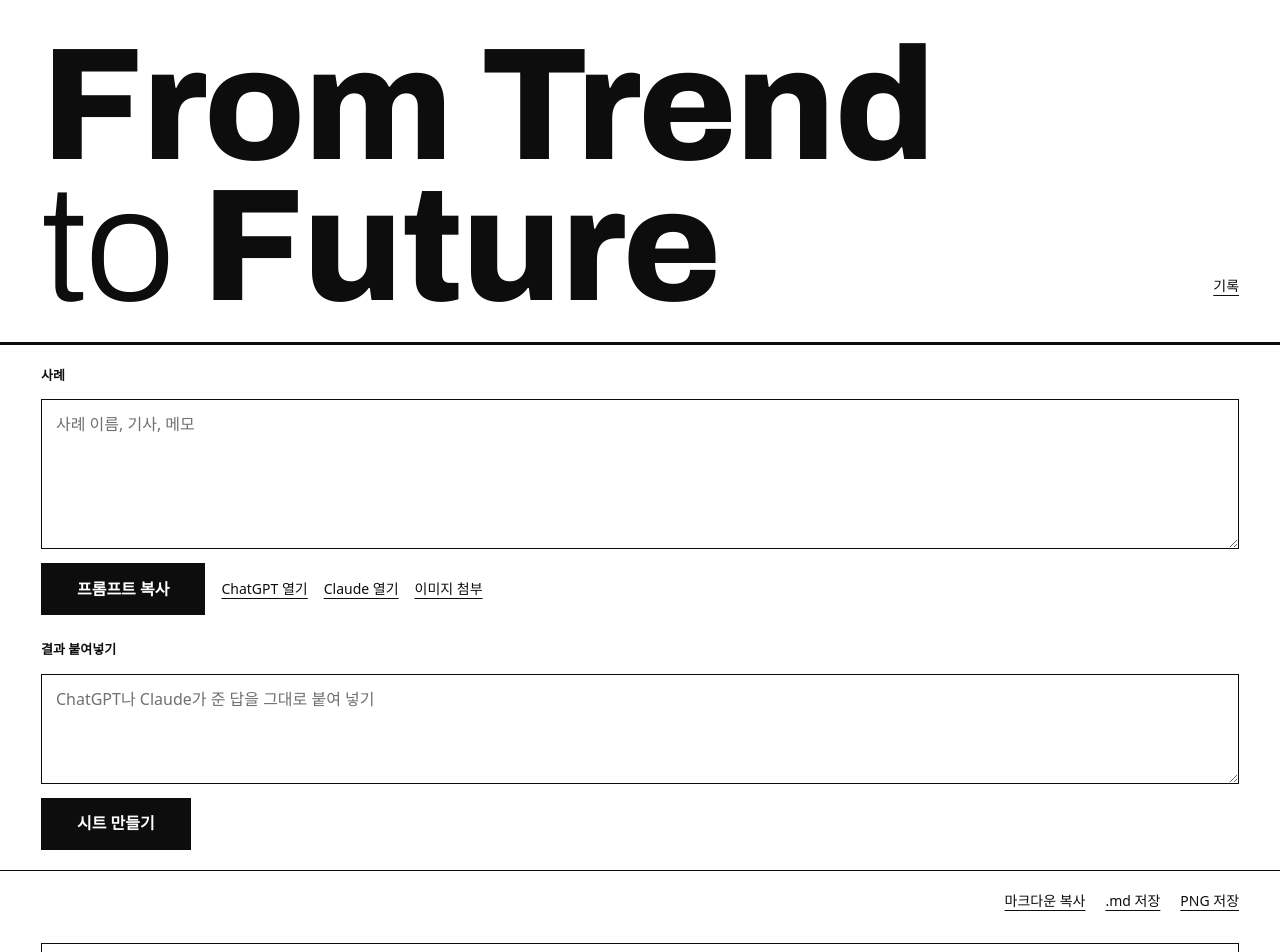
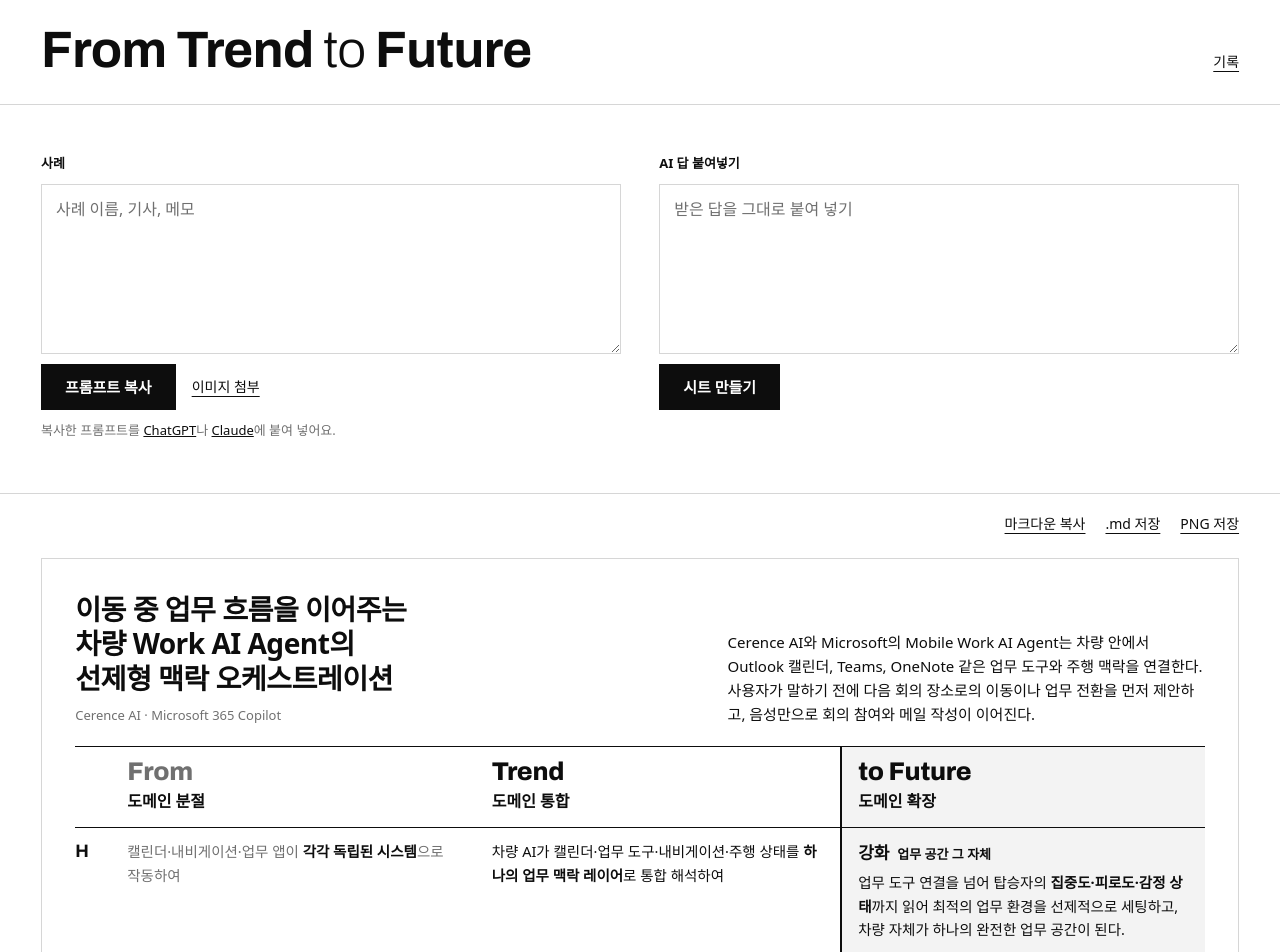
Before and after one commit to jaeen0930/from-trend-to-future, a website: page public/index.html in a window 1280 px wide. Shown: the top 952 px of the page. Drawn offline with nearby package versions, Linux system fonts and the light colour scheme; a web font is replaced by a local one.

Commit message:
Calmer layout: smaller title, two-column form, lighter rules
Co-Authored-By: Claude Opus 5.5 <noreply@anthropic.com>
Claude-Session: https://claude.ai/code/session_0134SpYCuoU7jqqzESJd4Yjp

```diff
--- a/public/index.html
+++ b/public/index.html
@@ -19,21 +19,23 @@
 body{margin:0;background:var(--bg);color:var(--ink);font:16px/1.6 "IBM Plex Sans KR",system-ui,sans-serif;overflow-x:clip;-webkit-font-smoothing:antialiased}
 .x{font-family:Archivo,"IBM Plex Sans KR",sans-serif;font-stretch:62%;font-weight:800;letter-spacing:-.01em;line-height:.88}
 .pad{padding-inline:max(3.2vw,16px)}
-.mast{padding-top:clamp(18px,3vw,36px);padding-bottom:clamp(14px,2vw,24px);border-bottom:3px solid var(--ink);display:flex;align-items:flex-end;justify-content:space-between;gap:16px}
-.mast h1{margin:0;font-size:clamp(58px,12.5vw,210px)}
+.mast{padding-top:28px;padding-bottom:20px;display:flex;align-items:baseline;justify-content:space-between;gap:16px;border-bottom:1px solid var(--rule)}
+.mast h1{margin:0;font-size:clamp(34px,4vw,52px);font-weight:700}
 .mast h1 span{font-weight:300}
 .mast nav{display:flex;gap:18px;padding-bottom:.6em}
 .ln{font:inherit;font-size:14px;background:none;border:0;padding:10px 0;color:var(--ink);cursor:pointer;text-decoration:underline;text-underline-offset:4px;min-height:44px}
 a.ln{display:inline-flex;align-items:center}
 .ln:hover{text-decoration-thickness:2px}
 button:focus-visible,textarea:focus-visible,input:focus-visible,[contenteditable]:focus-visible{outline:2px solid var(--ink);outline-offset:2px}
-.form{display:grid;grid-template-columns:minmax(0,1fr);border-bottom:1px solid var(--ink)}
+.form{display:grid;grid-template-columns:repeat(2,minmax(0,1fr));gap:clamp(20px,3vw,48px);padding-top:28px;padding-bottom:32px;border-bottom:1px solid var(--rule)}
+.col{display:grid;gap:10px;align-content:start}
+.hint{font-size:13px;color:var(--mute)}.hint a{color:var(--ink)}
 .form>div{padding:20px 0}
 .form .side{padding-right:24px;border-right:1px solid var(--rule);display:grid;gap:18px;align-content:start}
 .form .main{display:grid;gap:14px}
 .lb{font-size:13px;font-weight:600}
-textarea,input[type=text]{font:inherit;font-size:16px;color:var(--ink);background:var(--bg);border:1px solid var(--ink);padding:12px 14px;width:100%}
-textarea{min-height:150px;resize:vertical;line-height:1.6}
+textarea,input[type=text]{font:inherit;font-size:16px;color:var(--ink);background:var(--bg);border:1px solid var(--rule);padding:12px 14px;width:100%}
+textarea{min-height:170px;resize:vertical;line-height:1.6}
 textarea::placeholder,input::placeholder{color:var(--mute)}
 .opt{display:grid;gap:2px}
 .opt label{display:flex;gap:10px;align-items:center;font-size:14px;min-height:36px;cursor:pointer}
@@ -41,39 +43,39 @@ textarea::placeholder,input::placeholder{color:var(--mute)}
 .file{font-size:14px;display:flex;gap:10px;align-items:center;min-height:44px}
 .file img{width:44px;height:32px;object-fit:cover}
 .row{display:flex;gap:16px;align-items:center;flex-wrap:wrap}
-.go{font:inherit;font-weight:700;font-size:16px;background:var(--ink);color:var(--bg);border:0;min-height:52px;padding:0 36px;cursor:pointer}
+.go{font:inherit;font-weight:600;font-size:15px;background:var(--ink);color:var(--bg);border:0;min-height:46px;padding:0 24px;cursor:pointer}
 .go:disabled{opacity:.35;cursor:default}
 .thumb{display:inline-flex;gap:10px;align-items:center}.thumb[hidden]{display:none}.thumb img{height:44px;width:auto;max-width:80px;object-fit:cover;border:1px solid var(--ink)}
-.drag textarea{border-style:dashed;border-width:2px}
+.drag #caseIn{border-style:dashed;border-width:2px}
 .fig{margin:0;border:1px solid var(--rule)}.fig img{display:block;width:100%;max-height:220px;object-fit:cover}
 .status{font-size:13px;color:var(--mute)}
 .status.err{color:var(--ink);font-weight:600}
 .tools{display:flex;gap:20px;justify-content:flex-end;flex-wrap:wrap;padding-top:8px}
-.sheet{margin:20px 0 80px;background:var(--bg);padding:clamp(18px,2.6vw,36px);border:1px solid var(--ink);display:flex;flex-direction:column;gap:20px}
+.sheet{margin:12px 0 80px;background:var(--bg);padding:clamp(18px,2.6vw,36px);border:1px solid var(--rule);display:flex;flex-direction:column;gap:20px}
 @media(min-width:1100px){.sheet{aspect-ratio:297/210}}
 .sheet.loading{opacity:.35}
 .head{display:grid;grid-template-columns:minmax(0,1.3fr) minmax(0,1fr);gap:32px;align-items:end}
-.ttl{font-size:clamp(24px,2.5vw,34px);line-height:1.22;font-weight:700;letter-spacing:-.02em;margin:0;white-space:pre-line;text-wrap:balance}
+.ttl{font-size:clamp(22px,2.2vw,30px);line-height:1.22;font-weight:700;letter-spacing:-.02em;margin:0;white-space:pre-line;text-wrap:balance}
 .desc{margin:0;font-size:15px;white-space:pre-line}
 .src{font-size:13px;color:var(--mute);margin-top:10px}
-.tbl{display:grid;grid-template-columns:36px repeat(3,minmax(0,1fr));border-top:3px solid var(--ink);flex:1;font-size:14.5px;line-height:1.62}
+.tbl{display:grid;grid-template-columns:36px repeat(3,minmax(0,1fr));grid-template-rows:auto repeat(3,1fr);border-top:1px solid var(--ink);flex:1;font-size:14.5px;line-height:1.62}
 .tbl>div{padding:12px 16px;border-bottom:1px solid var(--rule)}
 .tbl .ch{padding-top:14px;border-bottom:1px solid var(--ink)}
-.tbl .ch .x{font-size:clamp(30px,3vw,44px);display:block}
+.tbl .ch .x{font-size:clamp(22px,2vw,28px);display:block}
 .tbl .kw{display:block;font-weight:700;font-size:16px;margin-top:6px}
-.tbl .rk{padding-left:0;padding-right:0;font-family:Archivo;font-stretch:62%;font-weight:800;font-size:22px;line-height:1.1}
+.tbl .rk{padding-left:0;padding-right:0;font-family:Archivo;font-stretch:62%;font-weight:700;font-size:18px;line-height:1.3}
 .tbl .t{white-space:pre-line}
 .tbl .fr{color:var(--mute)}
 .tbl .fr b{color:var(--ink)}
-.tbl .fu{background:var(--ink);color:var(--bg);border-bottom-color:var(--ink)}
+.tbl .fu{background:var(--soft);border-left:2px solid var(--ink)}
 .tbl .fu.body{grid-column:4;grid-row:2 / span 3;display:grid;gap:20px;align-content:start;padding-top:16px}
 .tbl .fu h4{margin:0 0 6px;font-size:13px;font-weight:700;display:flex;gap:8px;align-items:baseline}
-.tbl .fu h4 .x{font-size:20px;font-weight:700}
+.tbl .fu h4 .x{font-size:17px;font-weight:700}
 .tbl .fu p{margin:0;white-space:pre-line}
 .foot{display:flex;justify-content:space-between;gap:12px;font-size:12px;color:var(--mute);border-top:1px solid var(--rule);padding-top:10px}
 [contenteditable]{outline-offset:2px}
 [contenteditable]:hover{background:var(--soft)}
-.fu [contenteditable]:hover{background:rgb(127 127 127/.25)}
+.fu [contenteditable]:hover{background:var(--bg)}
 dialog{border:1px solid var(--ink);background:var(--bg);color:var(--ink);padding:0;width:min(520px,92vw)}
 dialog::backdrop{background:rgb(0 0 0/.4)}
 .dh{display:flex;justify-content:space-between;align-items:center;padding:8px 20px;border-bottom:3px solid var(--ink)}
@@ -84,26 +86,29 @@ dialog::backdrop{background:rgb(0 0 0/.4)}
 .hist .o:hover{background:var(--soft)}
 .hist small{display:block;color:var(--mute);font-size:12px}
 .hist .d{background:none;border:0;color:var(--mute);width:52px;cursor:pointer;font-size:13px}
-@media(max-width:820px){.form{grid-template-columns:minmax(0,1fr)}.form .side{border-right:0;padding-right:0;border-bottom:1px solid var(--rule)}.form .main{padding-left:0}.head{grid-template-columns:minmax(0,1fr)}
- .tbl{grid-template-columns:28px repeat(2,minmax(0,1fr))}.tbl .fu.ch{grid-column:1 / -1;grid-row:5}.tbl .fu.body{grid-column:1 / -1;grid-row:6}.mast{flex-wrap:wrap}.mast nav{padding-bottom:0}}
+@media(max-width:820px){.form{grid-template-columns:minmax(0,1fr)}.head{grid-template-columns:minmax(0,1fr)}
+ .tbl{grid-template-columns:28px repeat(2,minmax(0,1fr))}.tbl .fu.ch{grid-column:1 / -1;grid-row:5}.tbl .fu.body{grid-column:1 / -1;grid-row:6}}
 </style>
 </head>
 <body>
 <header class="mast pad">
-  <h1 class="x">From Trend<br><span>to</span> Future</h1>
-  <nav><button class="ln" id="histBtn" type="button">기록</button></nav>
+  <h1 class="x">From Trend <span>to</span> Future</h1>
+  <button class="ln" id="histBtn" type="button">기록</button>
 </header>
 
 <section class="form pad">
-  <div class="main">
+  <div class="col">
     <span class="lb">사례</span>
     <textarea id="caseIn" placeholder="사례 이름, 기사, 메모"></textarea>
-    <div class="row"><button class="go" id="copyPrompt" type="button">프롬프트 복사</button><a class="ln" href="https://chatgpt.com/" target="_blank" rel="noopener">ChatGPT 열기</a><a class="ln" href="https://claude.ai/new" target="_blank" rel="noopener">Claude 열기</a><button class="ln" id="pick" type="button">이미지 첨부</button><span class="thumb" id="thumb" hidden><img id="thumbImg" alt=""><button class="ln" id="unpick" type="button">빼기</button></span></div>
-    <span class="lb" style="margin-top:10px">결과 붙여넣기</span>
-    <textarea id="resIn" style="min-height:110px" placeholder="ChatGPT나 Claude가 준 답을 그대로 붙여 넣기"></textarea>
+    <div class="row"><button class="go" id="copyPrompt" type="button">프롬프트 복사</button><button class="ln" id="pick" type="button">이미지 첨부</button><span class="thumb" id="thumb" hidden><img id="thumbImg" alt=""><button class="ln" id="unpick" type="button">빼기</button></span></div>
+    <span class="hint">복사한 프롬프트를 <a href="https://chatgpt.com/" target="_blank" rel="noopener">ChatGPT</a>나 <a href="https://claude.ai/new" target="_blank" rel="noopener">Claude</a>에 붙여 넣어요.</span>
+  </div>
+  <div class="col">
+    <span class="lb">AI 답 붙여넣기</span>
+    <textarea id="resIn" placeholder="받은 답을 그대로 붙여 넣기"></textarea>
     <div class="row"><button class="go" id="go" type="button">시트 만들기</button><span class="status" id="status"></span></div>
-    <input type="file" id="file" accept="image/*" hidden>
   </div>
+  <input type="file" id="file" accept="image/*" hidden>
 </section>
 
 <main class="pad">
@@ -255,7 +260,7 @@ async function takeImg(f){if(!f||!f.type?.startsWith("image/"))return;
 $("#pick").onclick=()=>$("#file").click();
 $("#file").onchange=e=>{takeImg(e.target.files[0]);e.target.value=""};
 $("#unpick").onclick=()=>{imgBlob=null;imgUrl=null;$("#thumb").hidden=true;$("#pick").hidden=false};
-const main=document.querySelector(".form .main");
+const main=document.querySelector(".form .col");
 main.addEventListener("dragover",e=>{e.preventDefault();main.classList.add("drag")});
 main.addEventListener("dragleave",()=>main.classList.remove("drag"));
 main.addEventListener("drop",e=>{e.preventDefault();main.classList.remove("drag");takeImg(e.dataTransfer.files[0])});
```
